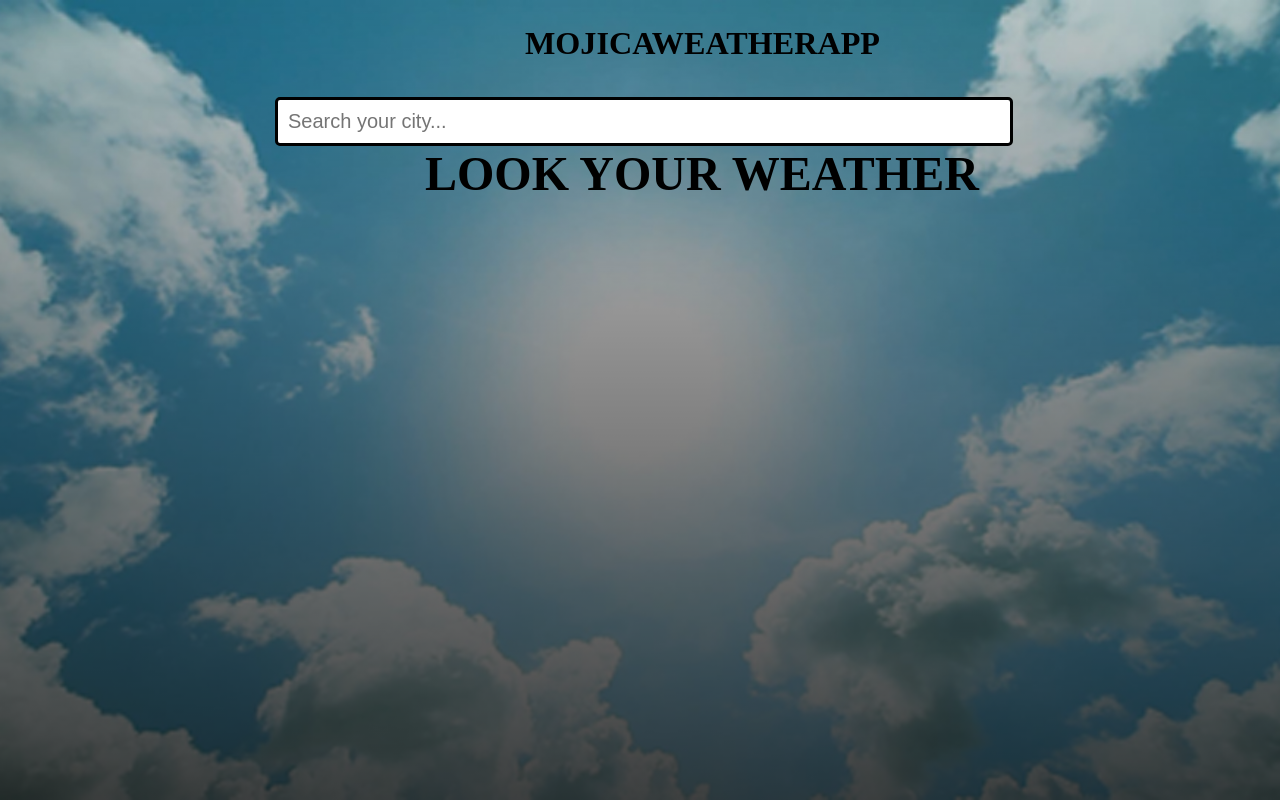
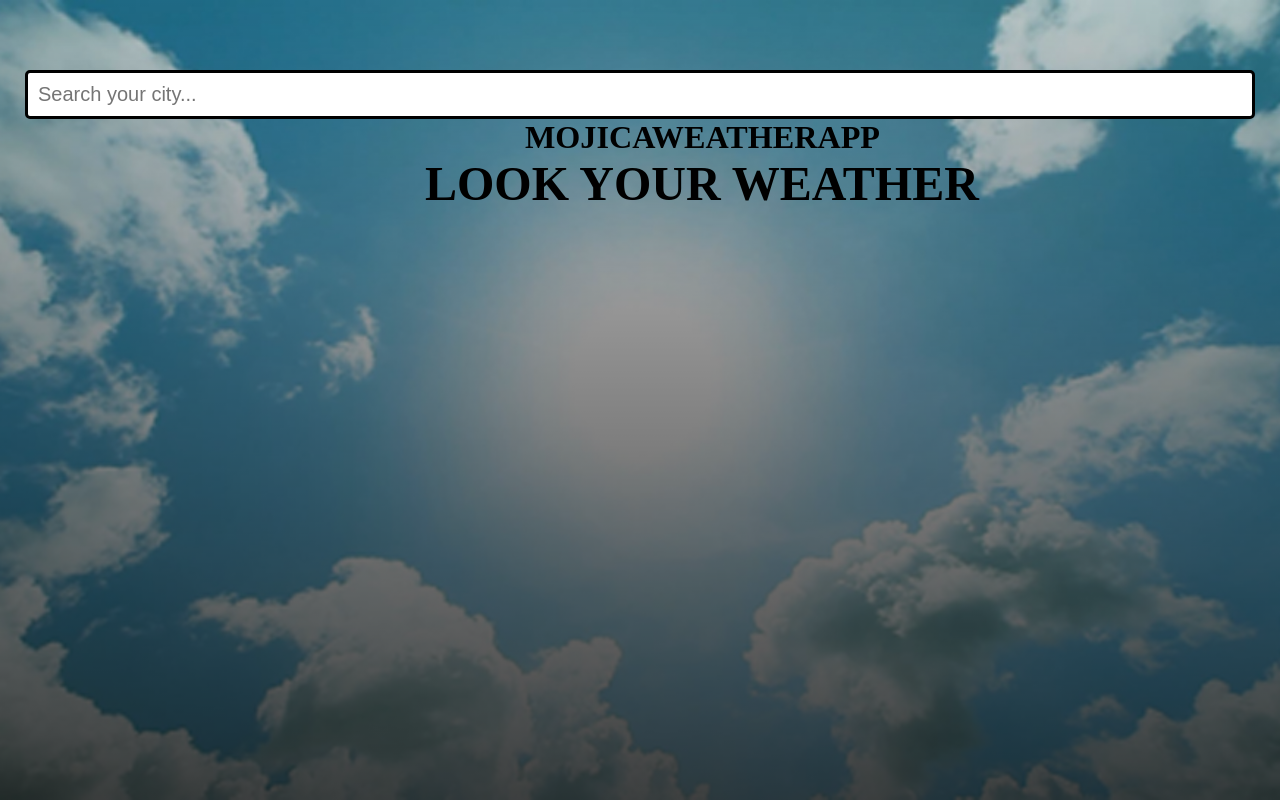
Before and after one commit to juanmojica17/mojicaweather, a React (Create React App) app: page / in a window 1280 px wide. Built offline with nearby package versions, Linux system fonts and the light colour scheme.

Commit message:
finalizado

```diff
--- a/src/App.js
+++ b/src/App.js
@@ -32,7 +32,7 @@ function App() {
       <div className={(typeof weather.main != "undefined") ? ((weather.main.temp < 21) ? 'app warm' : 'app') : 'app'}>
 
           <main>
-              <div className={"tittle"}><h6>MOJICAWEATHERAPP</h6></div>
+
           <div className="search-box">
 
             <input
@@ -44,11 +44,12 @@ function App() {
                 onKeyPress={search}
 
             />
-
-          </div>
+              <div className={"tittle"}><h6>MOJICAWEATHERAPP</h6></div>
               <div className="tittle2">LOOK YOUR WEATHER
 
               </div>
+          </div>
+
           {(typeof weather.main != "undefined") ? (
               <div>
                 <div className="location-box">
--- a/src/index.css
+++ b/src/index.css
@@ -34,8 +34,8 @@ main {
 }
 
 .search-box {
-  width: 60%;
-  margin:60px 25px 0px 250px;
+  width: 100%;
+  margin-top: 70px;
 }
 
 .search-box .search-bar {
```
